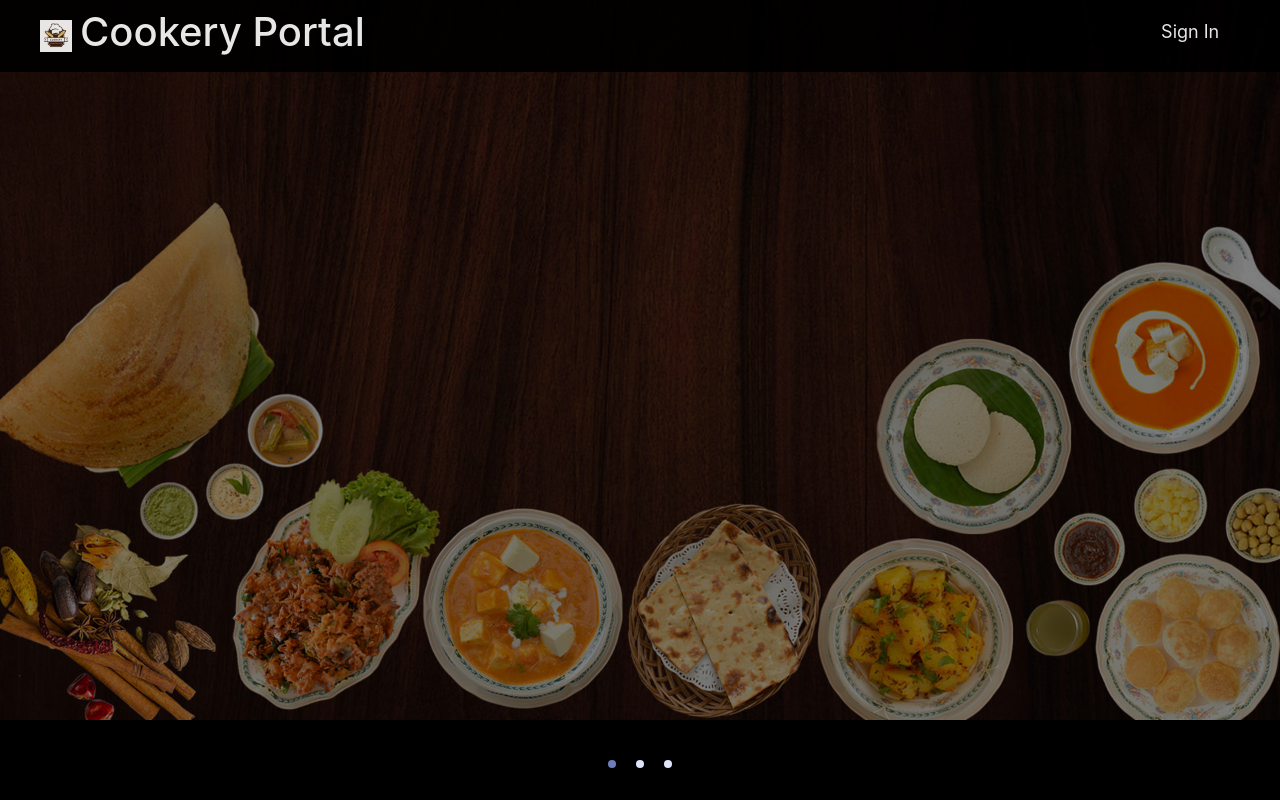
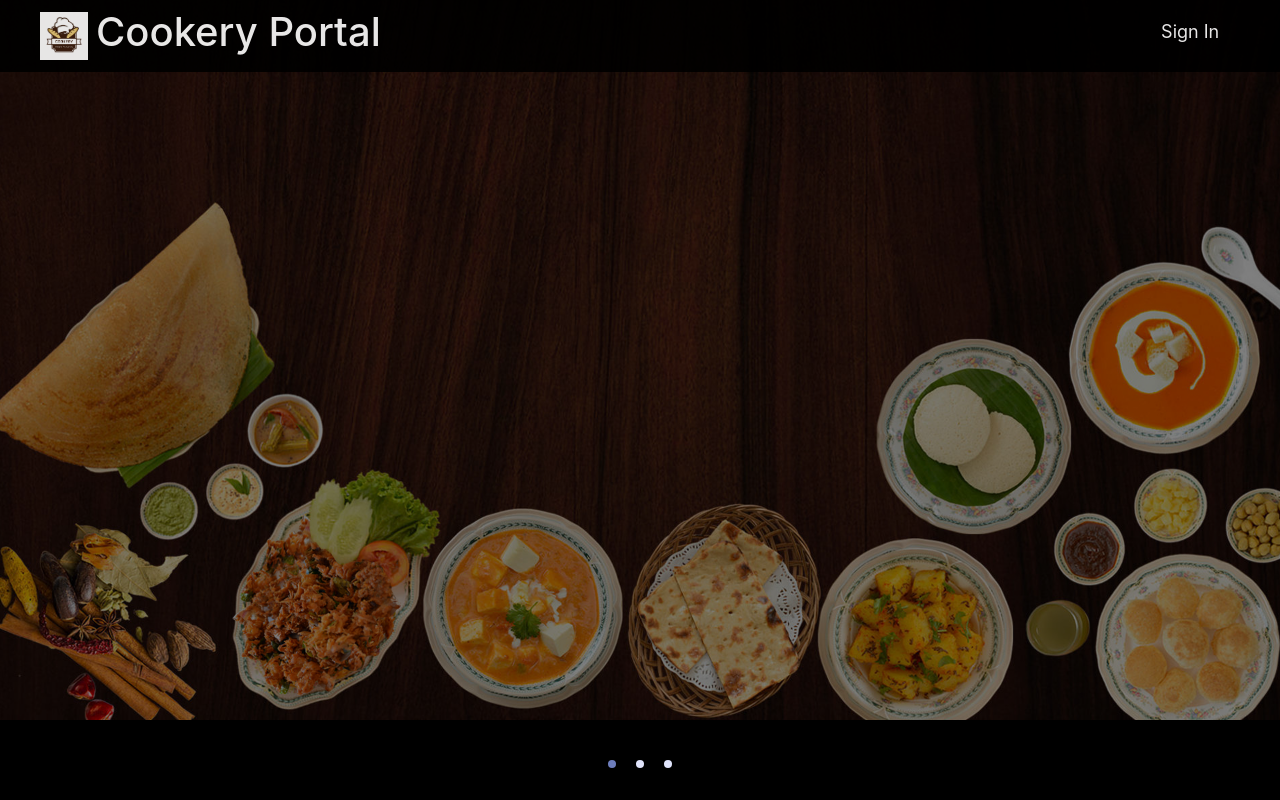
Before and after one commit to cookery-portal/cookery-hub, a React (Create React App) app in the folder cookery-ui/: page / in a window 1280 px wide. Shown: the top 800 px of the page. Built offline with nearby package versions, Linux system fonts and the light colour scheme.

Commit message:
increased the size of the logo

```diff
--- a/cookery-ui/src/components/Header/Navbar.css
+++ b/cookery-ui/src/components/Header/Navbar.css
@@ -22,8 +22,9 @@
   }
 
   .navbar--logo {
-    width: 2rem;
-    height: 2rem;
+    width: 3rem;
+    height: 3rem;
+
     margin-right: 0.5rem;
     animation: rotate 0.7s ease-in-out 0.5s;
   }
```
